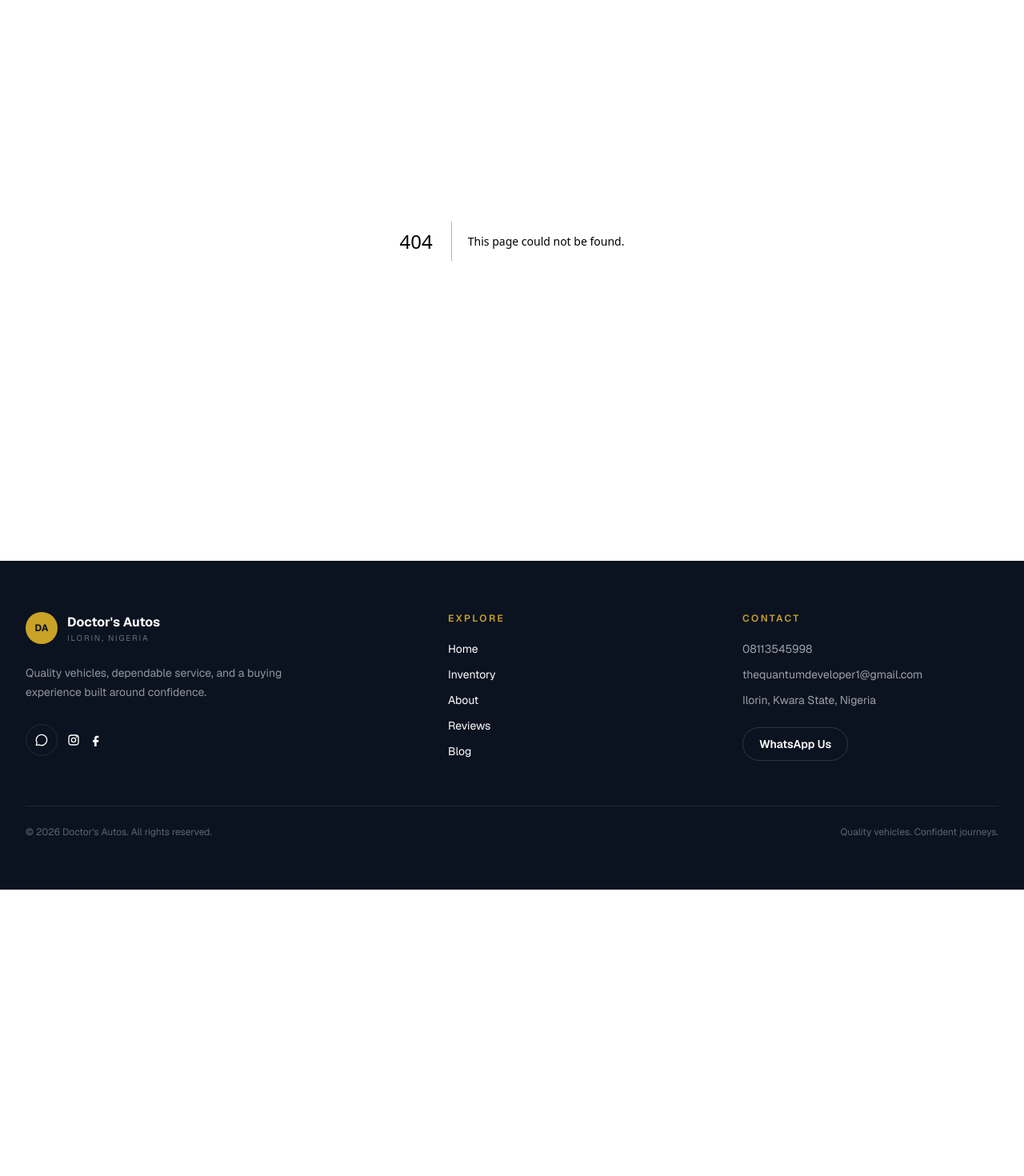
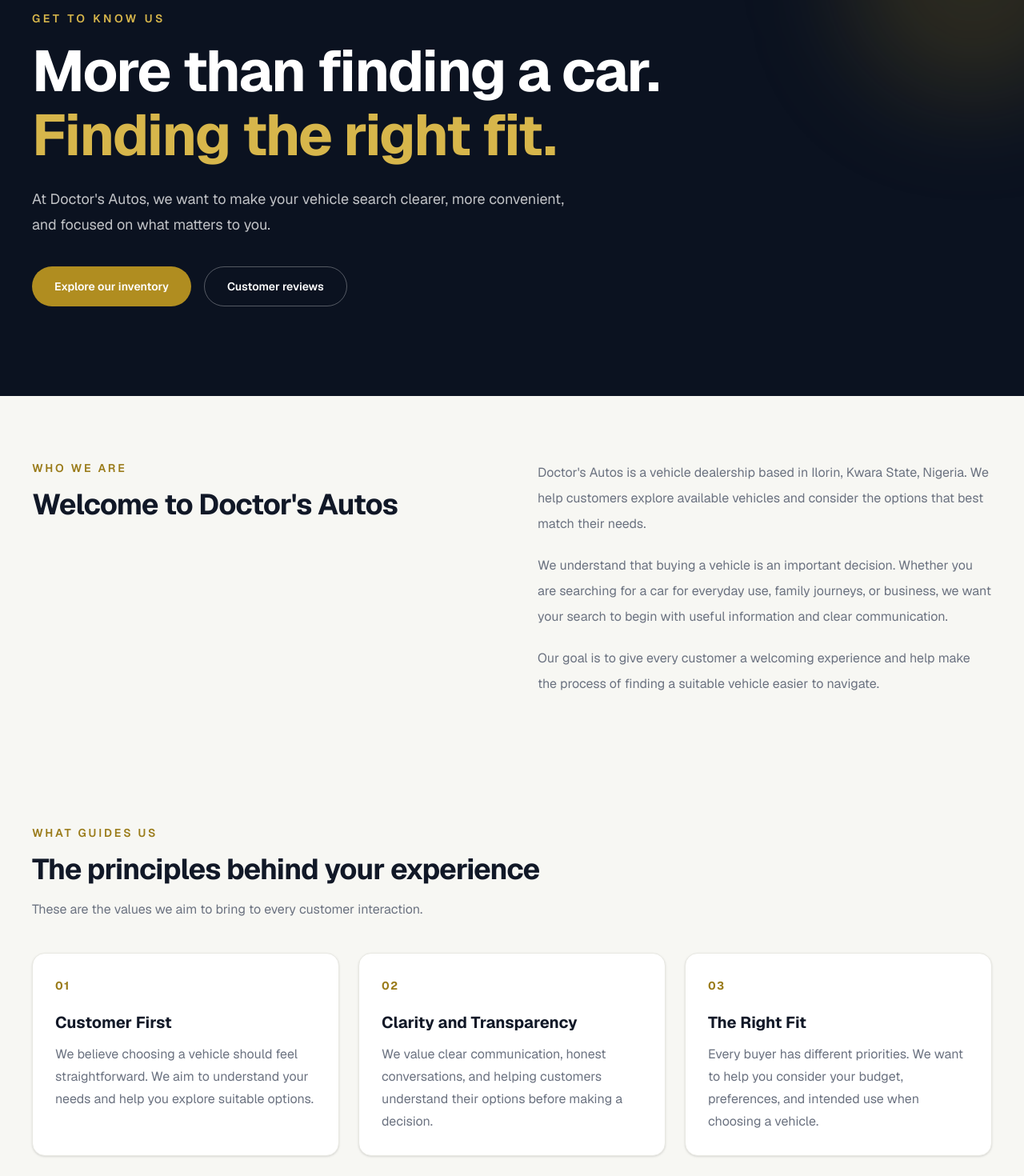
Before and after one commit to Abdulazeez85/doctors-autos, a Next.js app: page /about in a window 1280 px wide. Before the commit this address had no page. Shown: the part 180-1650 px from the top of the page at 80% size. Before the commit the page ends 1292 px from the top, so only its background shows below. Built offline with nearby package versions, Linux system fonts and the light colour scheme.

Commit message:
Add Doctor's Autos About page

```diff
--- /dev/null
+++ b/app/about/page.tsx
@@ -0,0 +1,192 @@
+import type { Metadata } from "next";
+import Link from "next/link";
+
+export const metadata: Metadata = {
+  title: "About Us",
+  description:
+    "Learn about Doctor's Autos in Ilorin, Kwara State, and our commitment to helping customers find a vehicle that suits their needs.",
+};
+
+const values = [
+  {
+    number: "01",
+    title: "Customer First",
+    description:
+      "We believe choosing a vehicle should feel straightforward. We aim to understand your needs and help you explore suitable options.",
+  },
+  {
+    number: "02",
+    title: "Clarity and Transparency",
+    description:
+      "We value clear communication, honest conversations, and helping customers understand their options before making a decision.",
+  },
+  {
+    number: "03",
+    title: "The Right Fit",
+    description:
+      "Every buyer has different priorities. We want to help you consider your budget, preferences, and intended use when choosing a vehicle.",
+  },
+];
+
+export default function AboutPage() {
+  return (
+    <main className="min-h-screen bg-background">
+      <section className="relative overflow-hidden bg-[#0B1220] px-6 py-20 text-white sm:py-28 lg:px-10">
+        <div
+          aria-hidden="true"
+          className="absolute -right-24 -top-24 h-80 w-80 rounded-full bg-[#B08D20]/20 blur-3xl"
+        />
+
+        <div className="relative mx-auto max-w-7xl">
+          <p className="text-sm font-semibold uppercase tracking-[0.25em] text-[#D7B64B]">
+            Get to know us
+          </p>
+
+          <h1 className="mt-5 max-w-4xl text-4xl font-bold tracking-tight sm:text-5xl lg:text-7xl">
+            More than finding a car.
+            <span className="mt-2 block text-[#D7B64B]">
+              Finding the right fit.
+            </span>
+          </h1>
+
+          <p className="mt-7 max-w-2xl text-base leading-8 text-white/75 sm:text-lg">
+            At Doctor&apos;s Autos, we want to make your vehicle search clearer,
+            more convenient, and focused on what matters to you.
+          </p>
+
+          <div className="mt-9 flex flex-wrap gap-4">
+            <Link
+              href="/inventory"
+              className="inline-flex items-center justify-center rounded-full bg-[#B08D20] px-7 py-3.5 text-sm font-semibold !text-white transition-colors hover:bg-[#9A7B19]"
+            >
+              Explore our inventory
+            </Link>
+
+            <Link
+              href="/reviews"
+              className="inline-flex items-center justify-center rounded-full border border-white/30 px-7 py-3.5 text-sm font-semibold text-white transition-colors hover:bg-white/10"
+            >
+              Customer reviews
+            </Link>
+          </div>
+        </div>
+      </section>
+
+      <section className="px-6 py-16 sm:py-20 lg:px-10">
+        <div className="mx-auto grid max-w-7xl gap-10 lg:grid-cols-2 lg:gap-16">
+          <div>
+            <p className="text-sm font-semibold uppercase tracking-[0.2em] text-[#9A7B19]">
+              Who we are
+            </p>
+
+            <h2 className="mt-4 text-3xl font-bold tracking-tight text-foreground sm:text-4xl">
+              Welcome to Doctor&apos;s Autos
+            </h2>
+          </div>
+
+          <div className="space-y-5 text-base leading-8 text-muted">
+            <p>
+              Doctor&apos;s Autos is a vehicle dealership based in Ilorin,
+              Kwara State, Nigeria. We help customers explore available vehicles
+              and consider the options that best match their needs.
+            </p>
+
+            <p>
+              We understand that buying a vehicle is an important decision.
+              Whether you are searching for a car for everyday use, family
+              journeys, or business, we want your search to begin with useful
+              information and clear communication.
+            </p>
+
+            <p>
+              Our goal is to give every customer a welcoming experience and
+              help make the process of finding a suitable vehicle easier to
+              navigate.
+            </p>
+          </div>
+        </div>
+      </section>
+
+      <section className="bg-[#F7F7F3] px-6 py-16 sm:py-20 lg:px-10">
+        <div className="mx-auto max-w-7xl">
+          <div className="max-w-2xl">
+            <p className="text-sm font-semibold uppercase tracking-[0.2em] text-[#9A7B19]">
+              What guides us
+            </p>
+
+            <h2 className="mt-4 text-3xl font-bold tracking-tight text-[#111827] sm:text-4xl">
+              The principles behind your experience
+            </h2>
+
+            <p className="mt-4 leading-7 text-[#6B7280]">
+              These are the values we aim to bring to every customer
+              interaction.
+            </p>
+          </div>
+
+          <div className="mt-10 grid gap-6 md:grid-cols-3">
+            {values.map((value) => (
+              <article
+                key={value.number}
+                className="rounded-2xl border border-[#E8E8E2] bg-white p-7 shadow-sm"
+              >
+                <span className="text-sm font-bold tracking-widest text-[#9A7B19]">
+                  {value.number}
+                </span>
+
+                <h3 className="mt-5 text-xl font-bold text-[#111827]">
+                  {value.title}
+                </h3>
+
+                <p className="mt-3 leading-7 text-[#6B7280]">
+                  {value.description}
+                </p>
+              </article>
+            ))}
+          </div>
+        </div>
+      </section>
+
+      <section className="px-6 py-16 sm:py-20 lg:px-10">
+        <div className="mx-auto grid max-w-7xl gap-10 rounded-3xl bg-[#0B1220] p-8 text-white sm:p-12 lg:grid-cols-[1fr_auto] lg:items-center">
+          <div>
+            <p className="text-sm font-semibold uppercase tracking-[0.2em] text-[#D7B64B]">
+              Visit or contact us
+            </p>
+
+            <h2 className="mt-4 text-3xl font-bold tracking-tight sm:text-4xl">
+              Let&apos;s find a vehicle that works for you.
+            </h2>
+
+            <p className="mt-4 max-w-2xl leading-7 text-white/70">
+              Have a question about an available vehicle? Get in touch with
+              Doctor&apos;s Autos or browse our current inventory.
+            </p>
+
+            <p className="mt-5 text-sm text-white/80">
+              Ilorin, Kwara State, Nigeria
+            </p>
+          </div>
+
+          <div className="flex flex-col gap-3 sm:flex-row lg:flex-col">
+            <a
+              href="https://wa.me/2348113545998"
+              target="_blank"
+              rel="noopener noreferrer"
+              className="inline-flex items-center justify-center rounded-full bg-[#B08D20] px-6 py-3.5 text-sm font-semibold !text-white transition-colors hover:bg-[#9A7B19]"
+            >
+              Chat on WhatsApp
+            </a>
+
+            <Link
+              href="/inventory"
+              className="inline-flex items-center justify-center rounded-full border border-white/25 px-6 py-3.5 text-sm font-semibold text-white transition-colors hover:bg-white/10"
+            >
+              Browse vehicles
+            </Link>
+          </div>
+        </div>
+      </section>
+    </main>
+  );
+}
```
